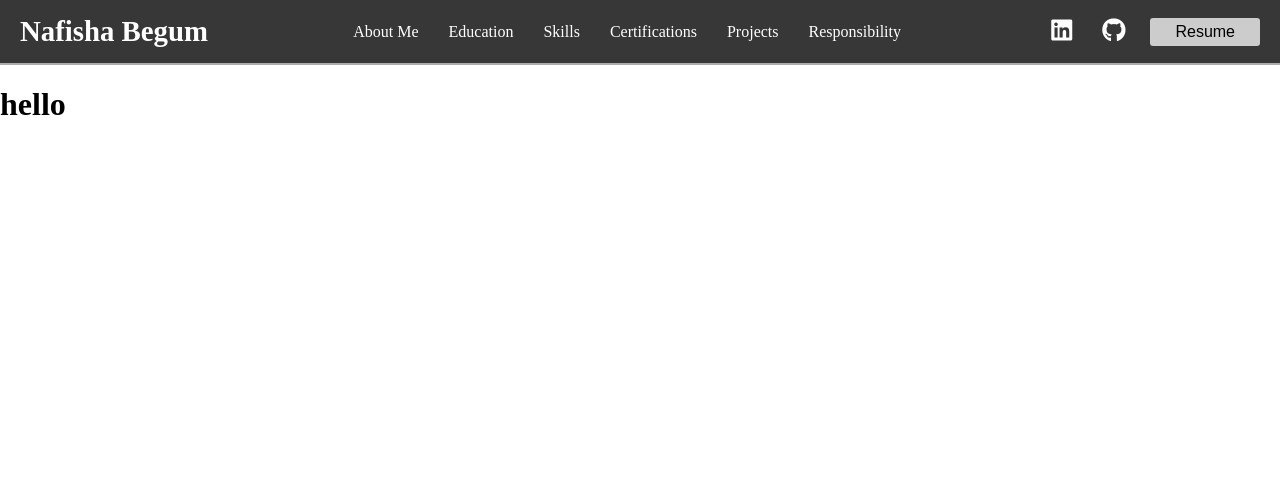
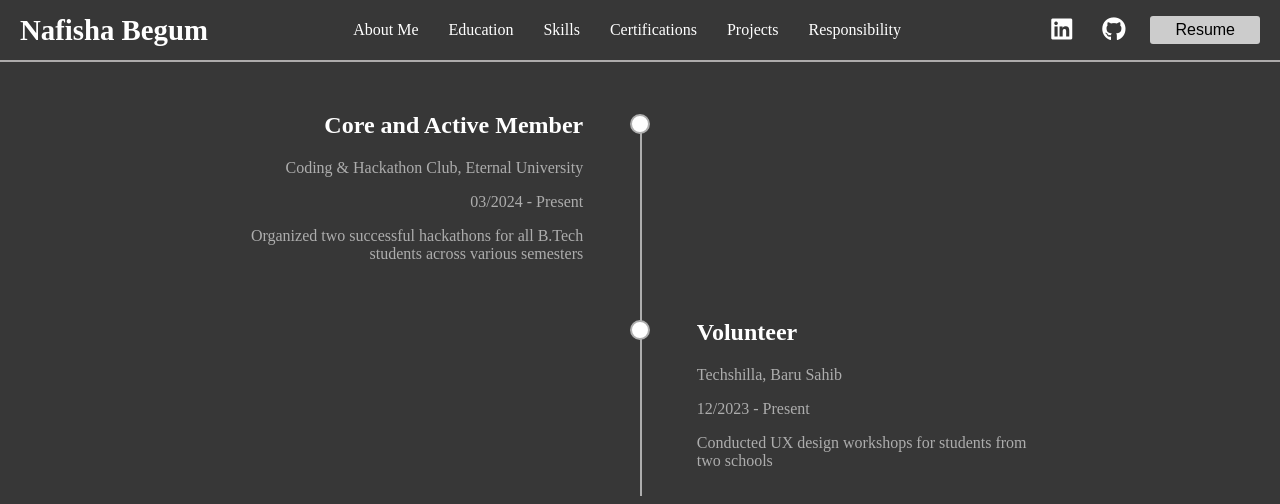
Before and after one commit to nafisha0001/Portfolio, a React (Create React App) app: page /responsibility in a window 1280 px wide. Shown: the top 504 px of the page. Built offline with nearby package versions, Linux system fonts and the light colour scheme; the HTML template or start-up script is replaced by a standard one.

Commit message:
responsibilities added

```diff
--- a/src/components/Header.css
+++ b/src/components/Header.css
@@ -55,3 +55,8 @@ body, html {
   .header__resume:hover {
     background-color: #898989;
   }
+
+  #resume-link{
+    text-decoration: none;
+    color: inherit;
+  }
--- a/src/components/Header.js
+++ b/src/components/Header.js
@@ -21,7 +21,9 @@ function Header() {
         <a href="https://github.com/nafisha0001" target="_blank" rel="noopener noreferrer" className="header__icon">
           <i className="fab fa-github"></i>
         </a>
-        <button className="header__resume">Resume</button>
+        <button className="header__resume">
+          <a id='resume-link' href='https://drive.google.com/file/d/1Xj-EBxmdTH7v4OpBs5D0P10UVptGNrhZ/view?usp=drive_link' target="_blank" rel="noopener noreferrer">Resume</a>
+        </button>
       </div>
     </header>
   );
--- a/src/components/ResponsibilityCard.css
+++ b/src/components/ResponsibilityCard.css
@@ -0,0 +1,32 @@
+.reponsibility-card {
+    display: flex;
+    flex-direction: column;
+    align-items: flex-start;
+    padding: 10px 30px;
+    width: 40%;
+    color: rgb(173, 173, 173);
+    border-radius: 5%;
+  }
+
+  h2{
+    color: white;
+  }
+
+  #responsibility-work{
+    list-style-type: none;
+    padding-left: 0;
+  }
+
+  .reponsibility-card:hover {
+    box-shadow: 0 8px 16px rgba(204, 204, 204, 0.5);
+}
+
+.card-left-align {
+  /* align-items: flex-end;  */
+  text-align: right;
+}
+
+.card-right-align {
+  /* align-items: flex-start;  */
+  text-align: left;
+}
--- a/src/components/ResponsibilityCard.js
+++ b/src/components/ResponsibilityCard.js
@@ -1,9 +1,17 @@
-import React from 'react'
+import React from 'react';
+import "./ResponsibilityCard.css";
 
-function ResponsibilityCard() {
+function ResponsibilityCard({ title, institution, duration, work, className }) {
   return (
-    <div>
-        <h1>hello</h1>
+    <div className="reponsibility-card">
+      <div className={`${className}`}>
+        <h2>{title}</h2>
+        <p>{institution}</p>
+        <p>{duration}</p>
+        <ul id='responsibility-work'>
+          <li>{work}</li>
+        </ul>
+      </div>
     </div>
   )
 }
--- a/src/pages/Education.css
+++ b/src/pages/Education.css
@@ -1,4 +1,4 @@
-.card-container {
+.education-card-container {
   display: flex;
   flex-direction: row;
   justify-content: center;
--- a/src/pages/Education.js
+++ b/src/pages/Education.js
@@ -32,7 +32,7 @@ function Education() {
   ];
 
   return (
-    <div className="card-container">
+    <div className="education-card-container">
       {educationData.map((data, index) => (
         <EducationCard
           key={index}
--- /dev/null
+++ b/src/pages/Responsibility.css
@@ -0,0 +1,63 @@
+.parent-responsibility-container {
+  background-color: #373737;
+  width: 100%;
+  height: 100vh;
+  /* padding-top: 50px;  */
+  /* padding-bottom: 40px; */
+  padding: 20px;
+  display: flex;
+  flex-direction: column;
+  align-items: center;
+  justify-content: flex-start;
+  overflow-y: auto;
+  box-sizing: border-box;
+  position: relative; /*new*/
+}
+
+.responsibility-card-container {
+  width: 70%;
+  display: flex;
+  flex-direction: column;
+  /* gap: -50px;  */
+  position: relative; /*new*/
+}
+
+.card-left, .card-right {
+  display: flex;
+  align-items: center;
+  width: 100%;
+  position: relative; /*new*/
+}
+
+.card-left {
+  justify-content: flex-start;
+}
+
+.card-right {
+  justify-content: flex-end;
+}
+
+.responsibility-card-container::before {
+  content: '';
+  position: absolute;
+  left: 50%;
+  top: 50px;
+  bottom: 0;
+  width: 2px;
+  background-color: rgb(173, 173, 173);
+  z-index: 1; /* Ensures the line is behind the cards */
+}
+
+.card-left::before, .card-right::before {
+  content: '';
+  position: absolute;
+  left: 50%; /* Align with the vertical line */
+  top: 20%; /* Center the circle vertically */
+  transform: translate(-50%, -50%);
+  width: 16px;
+  height: 16px;
+  background-color: #fff;
+  border: 2px solid rgb(173, 173, 173); /* To match the line color */
+  border-radius: 50%;
+  z-index: 2; /* Ensure circle appears above the line */
+}
--- a/src/pages/Responsibility.js
+++ b/src/pages/Responsibility.js
@@ -1,10 +1,41 @@
-import React from 'react'
-import ResponsibilityCard from '../components/ResponsibilityCard'
+import React from 'react';
+import './Responsibility.css';
+import ResponsibilityCard from '../components/ResponsibilityCard';
 
 function Responsibility() {
+  const responsibilityData = [
+    {
+      title: 'Core and Active Member',
+      institution: 'Coding & Hackathon Club, Eternal University',
+      duration: '03/2024 - Present',
+      work: 'Organized two successful hackathons for all B.Tech students across various semesters',
+    },
+    {
+      title: 'Volunteer',
+      institution: 'Techshilla, Baru Sahib',
+      duration: '12/2023 - Present',
+      work: 'Conducted UX design workshops for students from two schools',
+    }
+  ];
+
   return (
-    <div>
-        <ResponsibilityCard />
+    <div className='parent-responsibility-container'>
+      <div className='responsibility-card-container'>
+        {responsibilityData.map((data, index) => (
+          <div
+            key={index}
+            className={`card ${index % 2 === 0 ? 'card-left' : 'card-right'}`}
+          >
+            <ResponsibilityCard
+            className={`card ${index % 2 === 0 ? 'card-left-align' : 'card-right-align'}`}
+              title={data.title}
+              institution={data.institution}
+              duration={data.duration}
+              work={data.work}
+            />
+          </div>
+        ))}
+      </div>
     </div>
   )
 }
```
